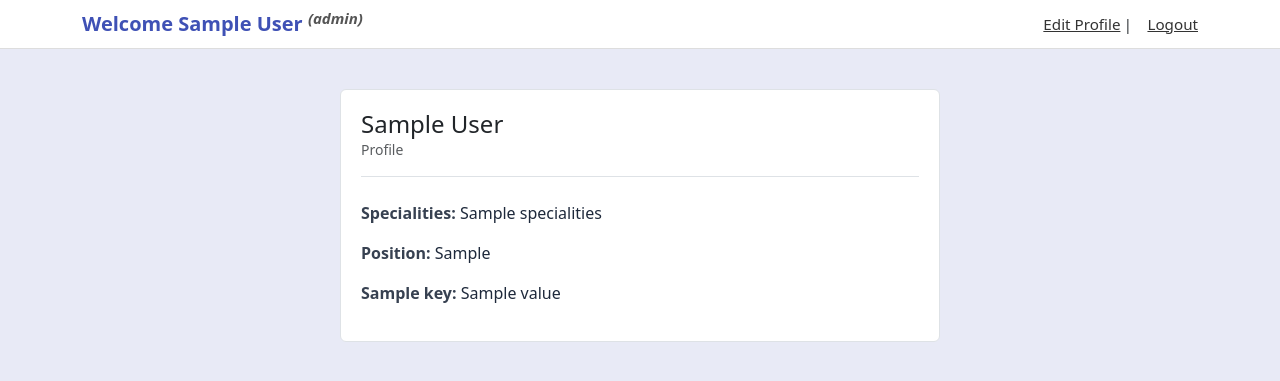
After one commit to 24f2005905/hms_mad, a Flask app: template hms-frontend/templates/doctor_profile.html in a window 1280 px wide. The commit adds this page. Shown: the top 381 px of the page. Run offline with Flask 3, Linux system fonts and the light colour scheme; the template is opened without the code that fills it: most values are stand-ins (such as "Sample title", 1, 10 or a date in 2020).

Commit message:
1.Doctor Profile 2.Department Details

```diff
--- a/hms-frontend/app.py
+++ b/hms-frontend/app.py
@@ -172,15 +172,18 @@ def Doctor_Search(sid):
     specialities = sorted({d["Specialities"] for d in doctors_list})
 
     doctors = []
+    Details = None
     if speciality:
         doctors = [d for d in doctors_list
                    if d["Specialities"].lower() == speciality.lower()]
+        Details = doctors[0]['Details']
+
 
     return render_template("doctor_search.html", \
         user_token  = sid, \
         specialities=specialities,
         selected_speciality= speciality,
-        doctors=doctors)
+        doctors=doctors, Details = Details)
 
 @app.route('/book_appointment', methods=['GET','POST'])
 @session_wrapper
@@ -304,7 +307,6 @@ def Cancel_Appointment(sid):
     else:
         flash("Appointment Cancelled","success")
     return redirect("/dashboard")
-
 
 @app.route('/dashboard', methods=['GET'])
 @session_wrapper
@@ -445,6 +447,33 @@ def logout(sid):
         session.clear()
     return redirect("/login")
 
+@app.route('/doctor_profile', methods=['GET'])
+@session_wrapper
+def Doctor_Profile(sid):
+    if not sid:
+        return redirect("/login")
+
+    headers = {
+        "Authorization": sid['token']
+    }
+
+    Doctor_ID = request.args.get('Doctor_ID')
+
+    lookup_dict = {
+            "User_ID" : Doctor_ID
+        }
+
+    # Do DoctorLookup
+    dept_doctor_lookup = requests.get(app_url + "/hms/departments/doctor-lookup",params = lookup_dict,timeout = 60, headers = headers)
+    if dept_doctor_lookup.status_code != 200:
+        flash(f"Doctor Lookup Failed {dept_doctor_lookup.status_code}","error")
+        return redirect("/dashboard")
+
+    doctor = dept_doctor_lookup.json().get("doctordept_details")[0]
+    User_Profile = json.loads(doctor["User_Profile"])
+
+    return render_template("doctor_profile.html", user_token = sid,doctor=doctor,User_Profile = User_Profile)
+
 @app.route('/', methods=['GET'])
 @session_wrapper
 def home(sid):
--- /dev/null
+++ b/hms-frontend/templates/doctor_profile.html
@@ -0,0 +1,64 @@
+{# templates/doctor_profile.html #}
+{% extends "base.html" %}
+
+{% block title %}Doctor Profile — {{ doctor.First_Name }} {{ doctor.Last_Name }}{% endblock %}
+
+{% block head_extra %}
+  {{ super() }}
+  <style>
+    .profile-card {
+      max-width: 600px;
+      margin: 20px auto;
+      padding: 20px;
+      border: 1px solid #dee2e6;
+      border-radius: 6px;
+      background: #fff;
+    }
+    .profile-header {
+      margin-bottom: 1.5rem;
+      border-bottom: 1px solid #dee2e6;
+      padding-bottom: 1rem;
+    }
+    .profile-header h4 {
+      margin: 0;
+    }
+    .profile-label {
+      font-weight: 600;
+      color: #374151;
+    }
+    .profile-value {
+      color: #1e293b;
+    }
+    .profile-section {
+      margin-bottom: 1rem;
+    }
+  </style>
+{% endblock %}
+
+{% block content %}
+<div class="profile-card">
+  <div class="profile-header">
+    <h4>{{ doctor.First_Name }} {{ doctor.Last_Name }}</h4>
+    <div class="small text-muted">Profile</div>
+  </div>
+
+  <div class="profile-section">
+    <span class="profile-label">Specialities:</span>
+    <span class="profile-value">{{ doctor.Specialities }}</span>
+  </div>
+
+  <div class="profile-section">
+    <span class="profile-label">Position:</span>
+    <span class="profile-value">{{ doctor.Dept_Position }}</span>
+  </div>
+
+
+    {% for key, value in User_Profile.items() %}
+    <div class="profile-section">
+      <span class="profile-label">{{ key|capitalize }}:</span>
+      <span class="profile-value">{{ value }}</span>
+    </div>
+  {% endfor %}
+  </div>
+</div>
+{% endblock %}
--- a/hms-frontend/templates/treatment_detail.html
+++ b/hms-frontend/templates/treatment_detail.html
@@ -20,7 +20,10 @@
           <strong>Appointment Date:</strong> {{ treatment.Appointment_Date }}
         </div>
         <div class="mb-3">
-          <strong>Doctor:</strong> {{ treatment.doctor_First_Name }} {{ treatment.doctor_Last_Name }}
+          <strong>Doctor:</strong>
+          <a href="{{ url_for('Doctor_Profile',Doctor_ID = treatment.Doctor_ID) }}" class="text-decoration-none">
+          {{ treatment.doctor_First_Name }} {{ treatment.doctor_Last_Name }}
+          </a>
         </div>
         <div class="mb-3">
           <strong>Speciality:</strong> {{ treatment.Specialities }}
--- a/hms-frontend/templates/treatment_table.html
+++ b/hms-frontend/templates/treatment_table.html
@@ -38,7 +38,9 @@
           <tr>
             <td style="text-align: center;">{{ loop.index }}</td>
             <td style="text-align: center;">{{ t.Appointment_Date }}</td>
-            <td style="text-align: center;">{{ t.doctor_First_Name }} {{ t.doctor_Last_Name }}</td>
+            <td style="text-align: center;"><a href="{{ url_for('Doctor_Profile',Doctor_ID = t.Doctor_ID) }}" class="text-decoration-none">
+              {{ t.doctor_First_Name }} {{ t.doctor_Last_Name }}
+            </a></td>
             <td style="text-align: center;">{{ t.Specialities }}</td>
             <td class="text-center">
               <a href="{{ url_for('treatment_detail', Appointment_ID=t.Appointment_ID) }}"
--- a/hms-frontend/templates/upcoming_appointments.html
+++ b/hms-frontend/templates/upcoming_appointments.html
@@ -46,7 +46,9 @@
               <td style="text-align:center;">{{ loop.index }}</td>
               <td style="text-align:center;">{{ appt.Appointment_Date }}</td>
               <td style="text-align:center;">{{ appt.Appointment_Time }}</td>
-              <td style="text-align:center;">{{ appt.doctor_First_Name }} {{ appt.doctor_Last_Name }}</td>
+              <td style="text-align:center;">
+                <a href="{{ url_for('Doctor_Profile',Doctor_ID = appt.Doctor_ID) }}" class="text-decoration-none">
+                {{ appt.doctor_First_Name }} {{ appt.doctor_Last_Name }}</a></td>
               <td style="text-align:center;">{{ appt.Specialities }}</td>
               <td class="text-center">
                 <form method="POST" action="{{ url_for('Cancel_Appointment', Appointment_ID=appt.Appointment_ID) }}" style="display:inline;">
--- a/sql/hms-ddl.sql
+++ b/sql/hms-ddl.sql
@@ -68,6 +68,8 @@ CREATE VIEW Doctor_Lookup AS
 SELECT u.User_ID,
        u.First_Name,
        u.Last_Name,
+       u.User_Profile,
+       d.Details,
        dd.Dept_Position,
        GROUP_CONCAT(d.Speciality) AS Specialities
 FROM Users u
```
Also changed, not shown: hms-frontend/templates/book_appointment.html (+1 -6 lines), hms-frontend/templates/doctor_search.html (+8 -2 lines), runtime/hms.db.
